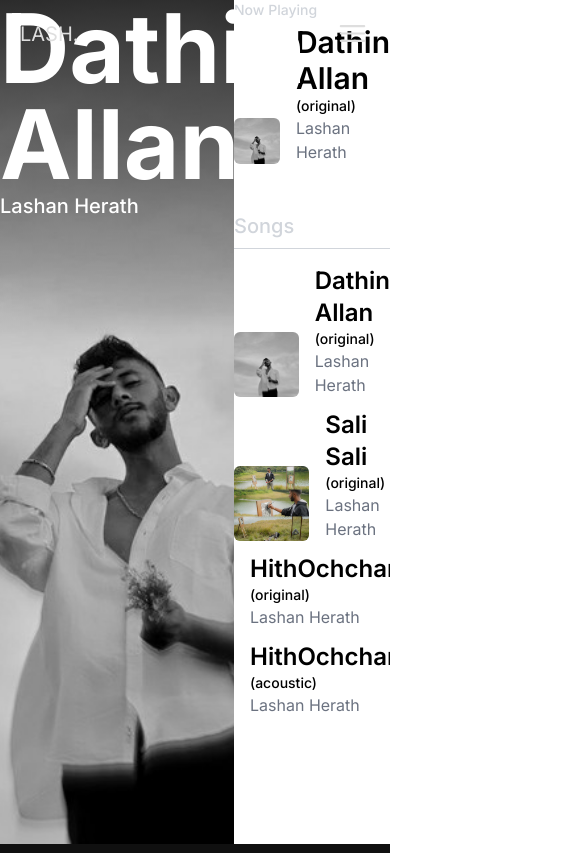
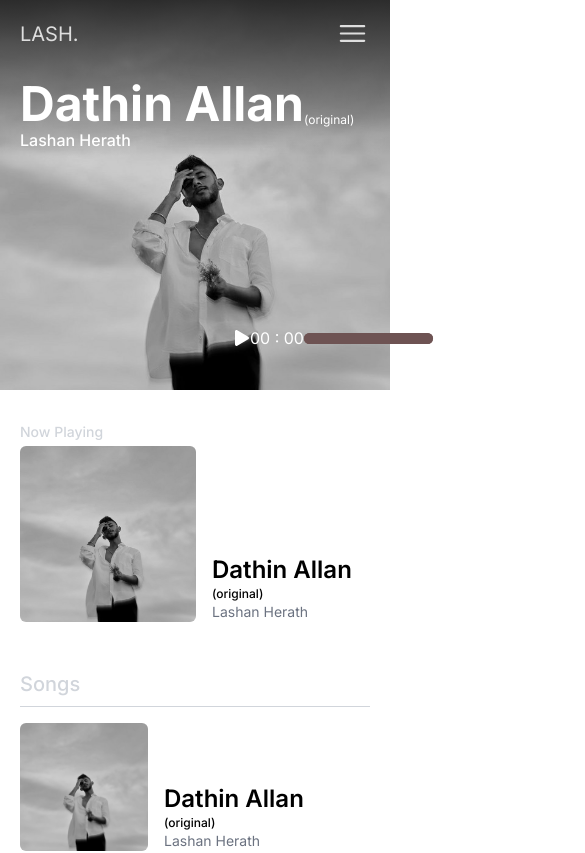
Before and after one commit to Vinod-Mendis/Lash-Portfolio, a Next.js app: page /songs in a window 390 px wide. Shown: the top 853 px of the page, 585 px wide, since content can reach past the window. Built offline with nearby package versions, Linux system fonts and the light colour scheme.

Commit message:
songs page : audio player component

```diff
--- a/app/songs/page.jsx
+++ b/app/songs/page.jsx
@@ -4,6 +4,7 @@ import Image from "next/image";
 import cover from "/public/images/dathin_allan.jpeg";
 import content from "@/content/content";
 import { useState } from "react";
+import AudioPlayer from "@/components/AudioPlayer";
 
 function songs() {
   const [selectedSong, setSelectedSong] = useState(null);
@@ -13,15 +14,25 @@ function songs() {
   };
 
   return (
-    <div className="h-screen bg-gray-700 flex">
-      <div className="bg-green-600 h-full w-[60%] relative">
+    <div className="h-full md:h-screen bg-gray-700 flex flex-col md:flex-row">
+      {/* left side
+      -------------------------------------------------------- */}
+      <div className="bg-green-600 h-full md:w-[60%] relative">
         <div className="absolute top-0 bg-desktop-song-gradient h-full w-full"></div>
-        <div className="md:pl-[100px] md:mt-20 absolute z-10">
+        <div className="md:pl-[100px] px-[20px] md:px-0 mt-20 absolute z-10">
           <div className="items-end  flex">
-            <h1 className="text-8xl font-bold text-white">{selectedSong ? selectedSong.name : "Dathin Allan"}</h1>
-            <p className="mb-2 text-white">({selectedSong ? selectedSong.ver : "original"})</p>
+            <h1 className="text-5xl md:text-8xl font-bold text-white">
+              {selectedSong ? selectedSong.name : "Dathin Allan"}
+            </h1>
+            <p className="md:mb-2 text-xs md:text-base text-white">
+              ({selectedSong ? selectedSong.ver : "original"})
+            </p>
           </div>
-          <h1 className="text-xl font-medium text-white">Lashan Herath</h1>
+          <h1 className="text-base md:text-xl font-medium text-white">
+            Lashan Herath
+          </h1>
+        </div>
+        <div className="absolute bottom-0 z-10">
         </div>
         <Image
           src={selectedSong ? selectedSong.cover : cover}
@@ -30,10 +41,15 @@ function songs() {
           height={400}
           className="object-cover h-full w-full"
         />
+        <div className="absolute z-10 bottom-0 text-black">
+          <AudioPlayer/>
+        </div>
       </div>
 
-      <div className="bg-white h-full w-[40%]">
-        <div className="md:mt-20 md:pl-12 md:pr-[100px]">
+      {/* Right side
+      ----------------------------------------------------------------*/}
+      <div className="bg-white h-full md:w-[40%]">
+        <div className="mt-8 md:mt-20 md:pl-12 md:pr-[100px] px-[20px] md:px-0">
           <p className="text-sm font-medium text-gray-300 mb-1">Now Playing</p>
           <div className="flex items-end gap-4">
             <div className="w-44">
@@ -46,9 +62,15 @@ function songs() {
               />
             </div>
             <div>
-              <h1 className="text-3xl font-semibold">{selectedSong ? selectedSong.name : "Dathin Allan"}</h1>
-              <p className="text-sm font-medium">({selectedSong ? selectedSong.ver : "original"})</p>
-              <p className="text-gray-500">Lashan Herath</p>
+              <h1 className="text-2xl md:text-3xl font-semibold">
+                {selectedSong ? selectedSong.name : "Dathin Allan"}
+              </h1>
+              <p className="text-xs md:text-sm font-medium">
+                ({selectedSong ? selectedSong.ver : "original"})
+              </p>
+              <p className="text-gray-500 text-sm md:text-base">
+                Lashan Herath
+              </p>
             </div>
           </div>
 
@@ -59,7 +81,9 @@ function songs() {
             className="flex flex-col gap-3 overflow-y-auto pb-24"
             style={{ maxHeight: "calc(100vh - 300px)" }}
           >
-            {Object.entries(content.songs).reverse().map(([key, song]) => (
+            {Object.entries(content.songs)
+              .reverse()
+              .map(([key, song]) => (
                 <div
                   key={key}
                   className="cursor-pointer flex items-end gap-4 hover:bg-gray-100 rounded-md transition"
@@ -82,8 +106,12 @@ function songs() {
                     >
                       {song.name}
                     </h1>
-                  <p className="text-sm font-medium">({song.ver})</p>
-                  <p className="text-gray-500">Lashan Herath</p>
+                    <p className="text-xs md:text-sm font-medium">
+                      ({song.ver})
+                    </p>
+                    <p className="text-gray-500 text-sm md:text-base">
+                      Lashan Herath
+                    </p>
                   </div>
                 </div>
               ))}
--- /dev/null
+++ b/components/AudioPlayer.jsx
@@ -0,0 +1,98 @@
+import React, { useState, useRef, useEffect } from "react";
+import styles from "../styles/AudioPlayer.module.css";
+import { FaPlay } from "react-icons/fa";
+import { FaPause } from "react-icons/fa";
+
+function AudioPlayer() {
+  // state
+  const [isPlaying, setIsPlaying] = useState(false);
+  const [duration, setDuration] = useState(0);
+  const [currentTime, setCurrentTime] = useState(0);
+
+  // References
+  const audioPlayer = useRef(); // reference to the audio player
+  const progressBar = useRef(); // reference to the progress nar
+  const animationRef = useRef(); // reference to progress bar animation
+
+  const togglePlayPause = () => {
+    const prevValue = isPlaying;
+    setIsPlaying(!prevValue);
+
+    if (!prevValue) {
+      audioPlayer.current.play();
+      animationRef.current = requestAnimationFrame(whilePlaying);
+    } else {
+      audioPlayer.current.pause();
+      cancelAnimationFrame(animationRef.current);
+    }
+  };
+
+  const whilePlaying = () => {
+    animationRef.current = requestAnimationFrame(whilePlaying);
+    progressBar.current.value = audioPlayer.current.currentTime;
+    changePlayerCurrentTime();
+  };
+
+  const changeRange = () => {
+    audioPlayer.current.currentTime = progressBar.current.value;
+    changePlayerCurrentTime();
+  };
+
+  const changePlayerCurrentTime = () => {
+    progressBar.current.style.setProperty(
+      "--seek-before-width",
+      `${(progressBar.current.value / duration) * 100}%`
+    );
+    setCurrentTime(progressBar.current.value);
+  };
+
+  useEffect(() => {
+    const seconds = Math.floor(audioPlayer.current.duration);
+    setDuration(seconds);
+    progressBar.current.max = seconds;
+  }, [audioPlayer?.current?.loadedmetadata, audioPlayer?.current?.readyState]);
+
+  const calculateDuration = (secs) => {
+    const minutes = Math.floor(secs / 60);
+    const returnedMinutes = minutes < 10 ? `0${minutes}` : `${minutes}`;
+    const seconds = Math.floor(secs % 60);
+    const returnedSeconds = seconds < 10 ? `0${seconds}` : `${seconds}`;
+
+    return `${returnedMinutes} : ${returnedSeconds}`;
+  };
+
+  return (
+    <div className="w-[700px] flex my-10 justify-center items-center text-white">
+      <div className={`${styles.audioPlayer} flex `}>
+        <audio
+          ref={audioPlayer}
+          src="/music/dathin_allan.mp3"
+          preload="metadata"
+        ></audio>
+
+        <button onClick={togglePlayPause}>
+          {isPlaying ? <FaPause /> : <FaPlay />}
+        </button>
+
+        {/* current time */}
+        <div>{calculateDuration(currentTime)}</div>
+
+        {/* progress bar */}
+        <div>
+          <input
+            type="range"
+            className={styles.progressBar}
+            defaultValue={0}
+            ref={progressBar}
+            onChange={changeRange}
+          />
+        </div>
+
+        {/* duration */}
+        <div>{duration && !isNaN(duration) && calculateDuration(duration)}</div>
+      </div>
+    </div>
+  );
+}
+
+export default AudioPlayer;
--- a/package.json
+++ b/package.json
@@ -16,6 +16,7 @@
     "react": "^18",
     "react-dom": "^18",
     "react-fast-marquee": "^1.6.5",
+    "react-icons": "^5.2.1",
     "split-type": "^0.3.4"
   },
   "devDependencies": {
--- /dev/null
+++ b/styles/AudioPlayer.module.css
@@ -0,0 +1,107 @@
+/* .audioPlayer {
+  display: flex;
+  width: 700px;
+} */
+
+.progressBar {
+  --bar-bg: #6e5353;
+  --seek-before-width: 0;
+  --seek-before-color: #f86c6c;
+  --knob: #d90000;
+  --selected-knob: #3e0000;
+
+  appearance: none;
+  background: var(--bar-bg);
+  border-radius: 10px;
+  position: relative;
+  width: 100%;
+  height: 11px;
+  outline: none;
+}
+
+/* progrss bar -> safari */
+.progressBar::-webkit-slider-runnable-track {
+  background: var(--bar-bg);
+  border-radius: 10px;
+  position: relative;
+  width: 100%;
+  height: 11px;
+  outline: none;
+}
+
+/* progress bar -> firebox */
+.progressBar::-moz-range-track {
+  background: var(--bar-bg);
+  border-radius: 10px;
+  position: relative;
+  width: 100%;
+  height: 11px;
+  outline: none;
+}
+
+.progressBar::-moz-focus-outer {
+  border: 0;
+}
+
+/* progress-bar -> chrome and safari */
+.progressBar::before {
+  content: "";
+  height: 11px;
+  width: var(--seek-before-width);
+  background-color: var(--seek-before-color);
+  border-radius: 10px;
+  position: absolute;
+  top: 0;
+  left: 0;
+  z-index: 2;
+  cursor: pointer;
+}
+
+/* progress bar -> firefox */
+.progressBar::-moz-range-progress {
+  background-color: var(--seek-before-color);
+  border-radius: 50%;
+  height: 11px;
+}
+
+/* knob -> chrome and safari */
+.progressBar::-webkit-slider-thumb {
+  -webkit-appearance: none;
+  height: 15px;
+  width: 15px;
+  border-radius: 50%;
+  border: none;
+  background-color: var(--knob);
+  cursor: pointer;
+  position: relative;
+  margin: -2px 0 0 0;
+  z-index: 3;
+  box-sizing: border-box;
+  opacity: 0;
+}
+
+/* knob while dragging -> chrome and safari */
+.progressBar:active::-webkit-slider-thumb {
+  transform: scale(1.2);
+  background-color: var(--selected-knob);
+}
+
+/* knob - firefox */
+.progressBar::-moz-range-thumb {
+  height: 15px;
+  width: 15px;
+  border-radius: 50%;
+  border: transparent;
+  background-color: var(--knob);
+  cursor: pointer;
+  position: relative;
+  z-index: 3;
+  box-sizing: border-box;
+  opacity: 0;
+}
+
+/* knob while dragging -> firefox */
+.progressBar:active:-moz-range-thumb {
+  transform: scale(1.2);
+  background-color: var(--selected-knob);
+}
```
Also changed, not shown: 2 other files (tests, documents, lock files or other folders). Lines whose indentation alone changed are shown as unchanged.
